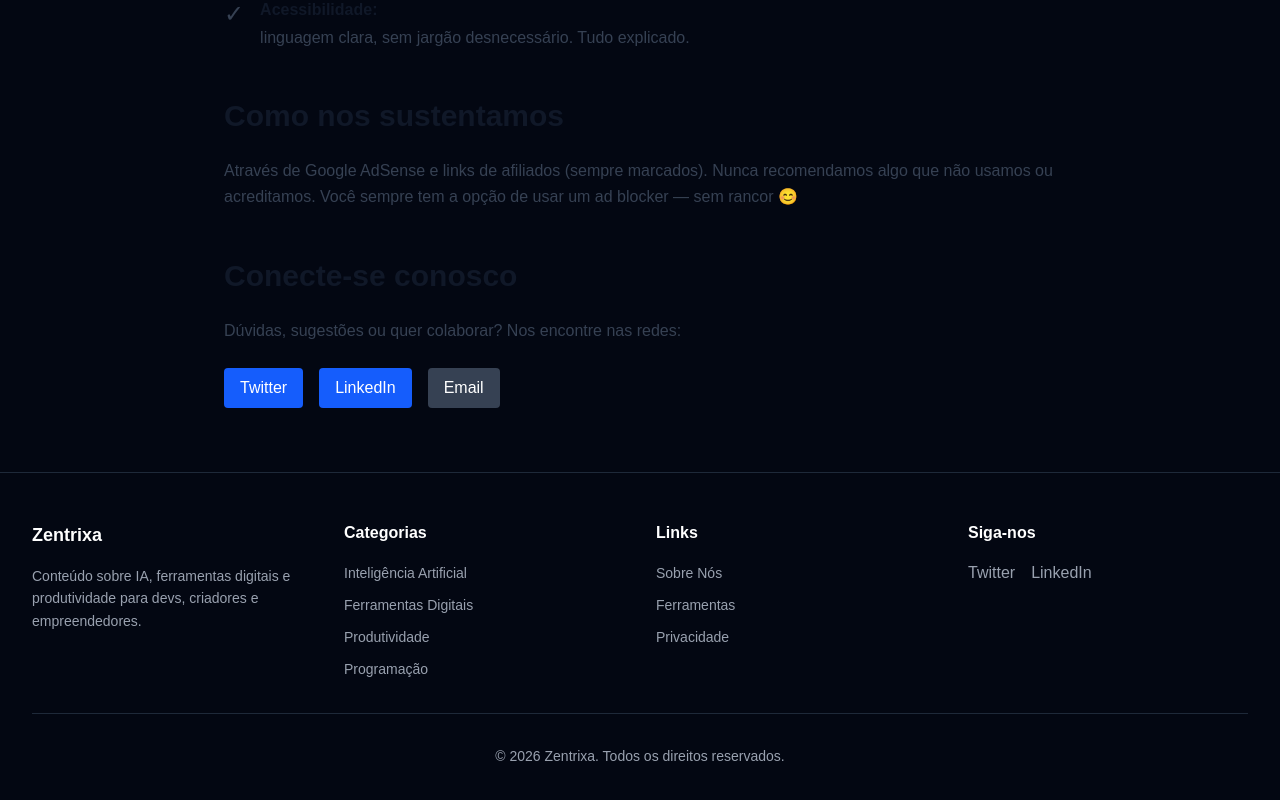
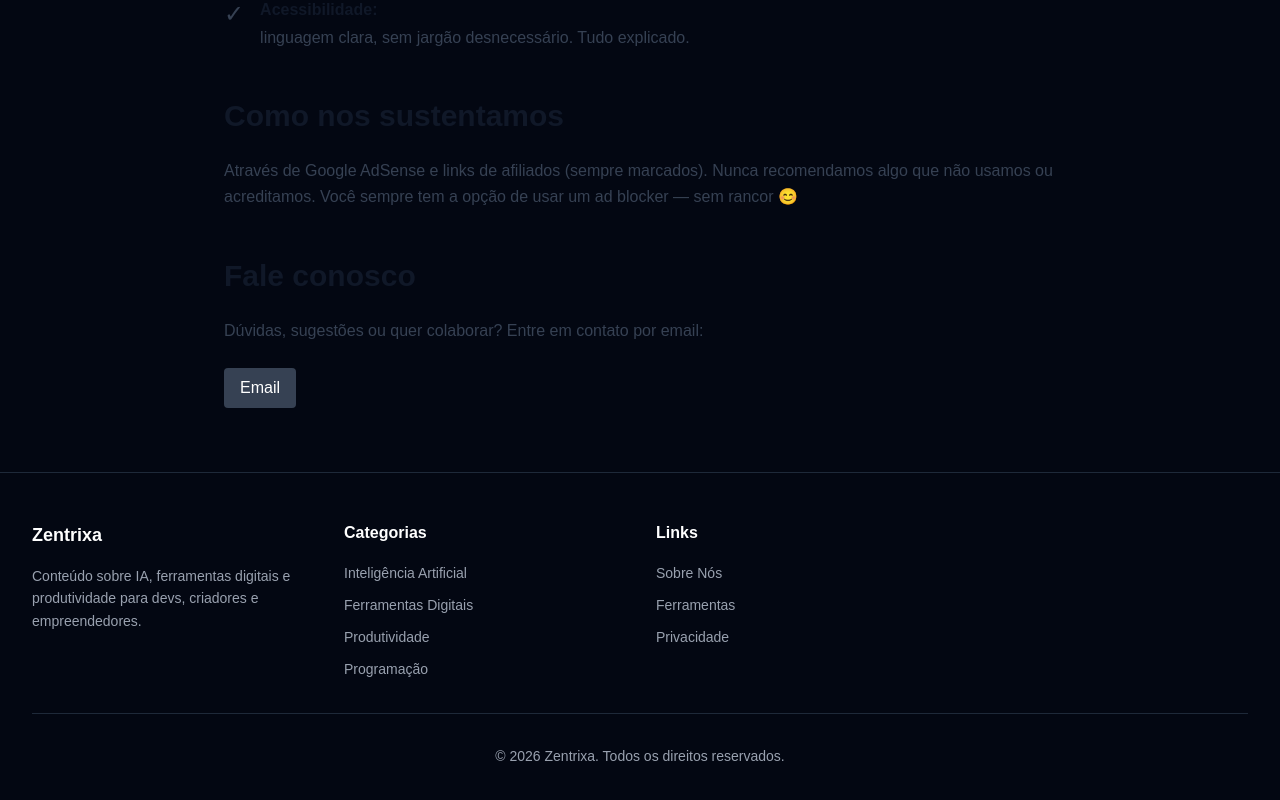
Before and after one commit to JOAO-PEDRO-FRANCO-BARBOSA/Projeto-Blog, a Next.js app: page /sobre in a window 1280 px wide. Shown: the part 761-1561 px from the top of the page. Built offline with nearby package versions, Linux system fonts and the light colour scheme.

Commit message:
Retirando as referências às redes sociais da plataforma

```diff
--- a/app/sobre/page.tsx
+++ b/app/sobre/page.tsx
@@ -44,13 +44,11 @@ export default function AboutPage() {
             Através de Google AdSense e links de afiliados (sempre marcados). Nunca recomendamos algo que não usamos ou acreditamos. Você sempre tem a opção de usar um ad blocker — sem rancor 😊
           </p>
 
-          <h2 className="text-3xl font-bold text-gray-900 dark:text-white mt-12 mb-6">Conecte-se conosco</h2>
+          <h2 className="text-3xl font-bold text-gray-900 dark:text-white mt-12 mb-6">Fale conosco</h2>
           <p className="text-gray-700 dark:text-gray-300">
-            Dúvidas, sugestões ou quer colaborar? Nos encontre nas redes:
+            Dúvidas, sugestões ou quer colaborar? Entre em contato por email:
           </p>
-          <div className="flex gap-4 mt-6">
-            <a href="#" className="px-4 py-2 rounded bg-blue-600 text-white dark:text-white hover:bg-blue-700 dark:hover:bg-blue-800 transition">Twitter</a>
-            <a href="#" className="px-4 py-2 rounded bg-blue-600 text-white dark:text-white hover:bg-blue-700 dark:hover:bg-blue-800 transition">LinkedIn</a>
+          <div className="mt-6 flex gap-4">
             <a href="mailto:contato@zentr1xa.com" className="px-4 py-2 rounded bg-gray-700 text-white dark:text-white hover:bg-gray-800 dark:hover:bg-gray-600 transition">Email</a>
           </div>
         </div>
--- a/components/Footer.tsx
+++ b/components/Footer.tsx
@@ -53,18 +53,6 @@ export function Footer() {
             </ul>
           </div>
 
-          {/* Social */}
-          <div>
-            <h4 className="font-semibold mb-4 text-white">Siga-nos</h4>
-            <div className="flex gap-4">
-              <a href="#" className="text-gray-400 hover:text-white transition">
-                Twitter
-              </a>
-              <a href="#" className="text-gray-400 hover:text-white transition">
-                LinkedIn
-              </a>
-            </div>
-          </div>
         </div>
 
         <div className="mt-8 border-t border-gray-800 pt-8">
--- a/lib/seo-config.ts
+++ b/lib/seo-config.ts
@@ -3,7 +3,6 @@ export const SEO_CONFIG = {
   siteUrl: 'https://zentr1xa.com',
   description: 'Conteúdo sobre IA, ferramentas digitais e produtividade para devs, criadores e empreendedores.',
   author: 'Zentrixa',
-  twitterHandle: '@zentr1xa',
   locale: 'pt-BR',
   logo: '/logo.svg',
 };
@@ -56,13 +55,6 @@ export function generateMetadata(
       type: 'website',
       locale: SEO_CONFIG.locale,
     },
-    twitter: {
-      card: 'summary_large_image',
-      title,
-      description,
-      creator: SEO_CONFIG.twitterHandle,
-      images: [ogImage || `${SEO_CONFIG.siteUrl}/og-image.jpg`],
-    },
   };
 }
 
@@ -96,11 +88,5 @@ export function generateArticleMetadata(article: {
         authors: [article.author || SEO_CONFIG.author],
       },
     },
-    twitter: {
-      card: 'summary_large_image',
-      title: article.title,
-      description: article.excerpt,
-      creator: SEO_CONFIG.twitterHandle,
-    },
   };
 }
```
